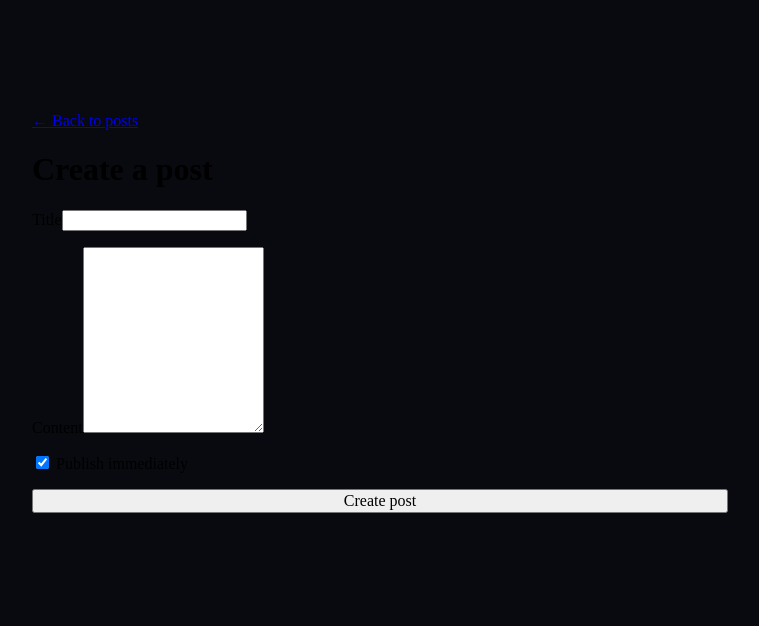
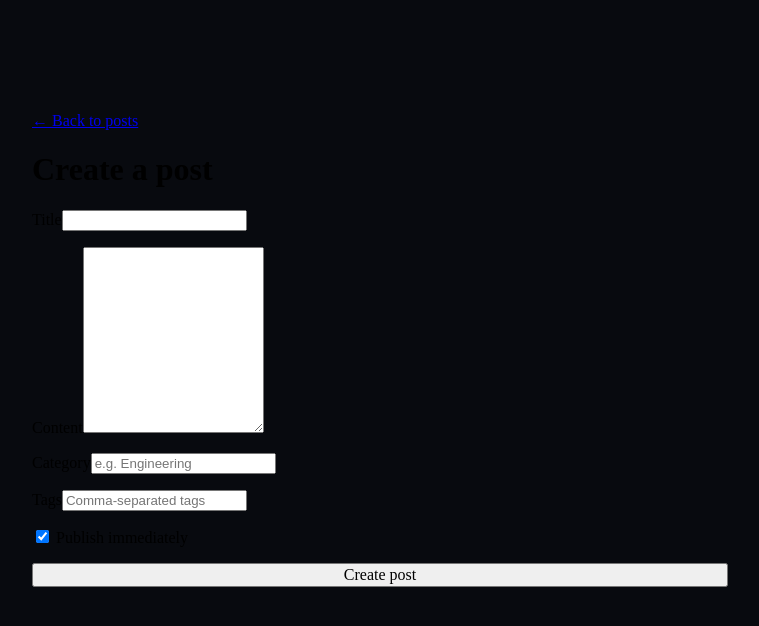
Before and after one commit to 02Franxx/nexus-personal-digital-platform, a Next.js app: page /posts/new in a window 1280 px wide. Shown: the top 626 px of the page, without its empty margins (260-1019 px from the left). Built offline with nearby package versions, Linux system fonts and the light colour scheme.

Commit message:
feat: add post categories and tags

```diff
--- a/app/posts/new/page.tsx
+++ b/app/posts/new/page.tsx
@@ -6,6 +6,8 @@ import Link from 'next/link';
 export default function NewPostPage() {
   const [title, setTitle] = useState('');
   const [content, setContent] = useState('');
+  const [category, setCategory] = useState('');
+  const [tags, setTags] = useState('');
   const [published, setPublished] = useState(true);
   const [message, setMessage] = useState('');
   const [loading, setLoading] = useState(false);
@@ -17,7 +19,7 @@ export default function NewPostPage() {
     try {
       const response = await fetch('/api/posts', {
         method: 'POST', headers: { 'Content-Type': 'application/json' },
-        body: JSON.stringify({ title, content, published }),
+        body: JSON.stringify({ title, content, category: category.trim() || undefined, tags: tags.split(',').map((tag) => tag.trim()).filter(Boolean), published }),
       });
       const payload = await response.json();
       if (!response.ok) throw new Error(payload.error?.message ?? 'Unable to create post.');
@@ -34,6 +36,8 @@ export default function NewPostPage() {
       <form onSubmit={submit} style={{ display: 'grid', gap: '1rem' }}>
         <label>Title<input required maxLength={160} value={title} onChange={(event) => setTitle(event.target.value)} /></label>
         <label>Content<textarea required maxLength={100000} rows={12} value={content} onChange={(event) => setContent(event.target.value)} /></label>
+        <label>Category<input maxLength={80} value={category} onChange={(event) => setCategory(event.target.value)} placeholder="e.g. Engineering" /></label>
+        <label>Tags<input value={tags} onChange={(event) => setTags(event.target.value)} placeholder="Comma-separated tags" /></label>
         <label><input type="checkbox" checked={published} onChange={(event) => setPublished(event.target.checked)} /> Publish immediately</label>
         <button type="submit" disabled={loading}>{loading ? 'Saving…' : 'Create post'}</button>
         {message && <p role="alert">{message}</p>}
--- a/src/lib/validation.ts
+++ b/src/lib/validation.ts
@@ -17,6 +17,8 @@ export const registerSchema = loginSchema.extend({
 export const postSchema = z.object({
   title: z.string().trim().min(1).max(160),
   content: z.string().trim().min(1).max(100_000),
+  category: z.string().trim().max(80).optional(),
+  tags: z.array(z.string().trim().min(1).max(30)).max(10).default([]),
   published: z.boolean().default(false),
 }).strict();
 
```
Also changed, not shown: 3 other files (tests, documents, lock files or other folders).
